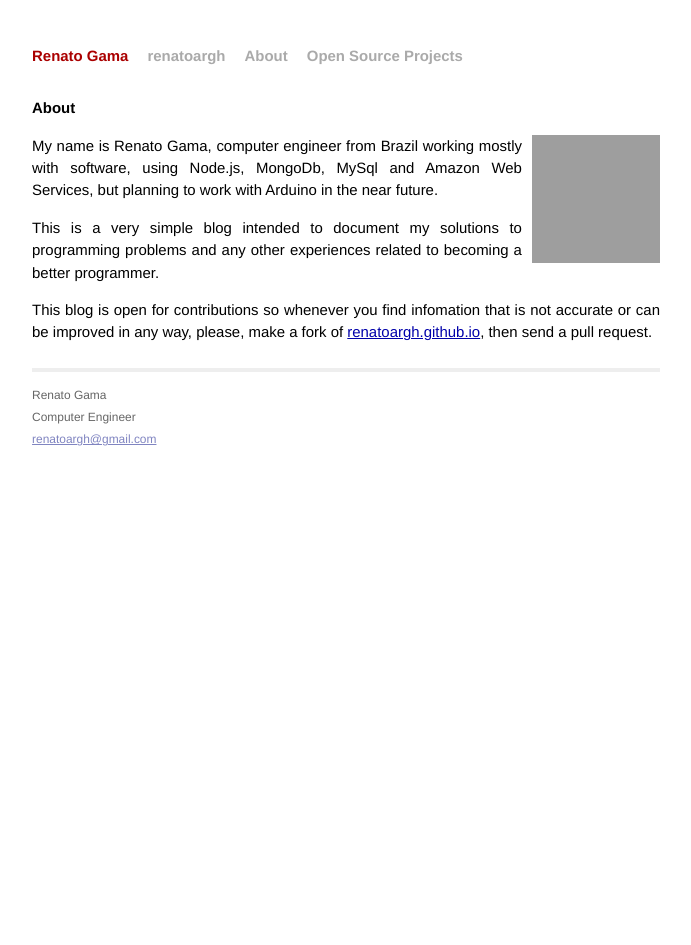
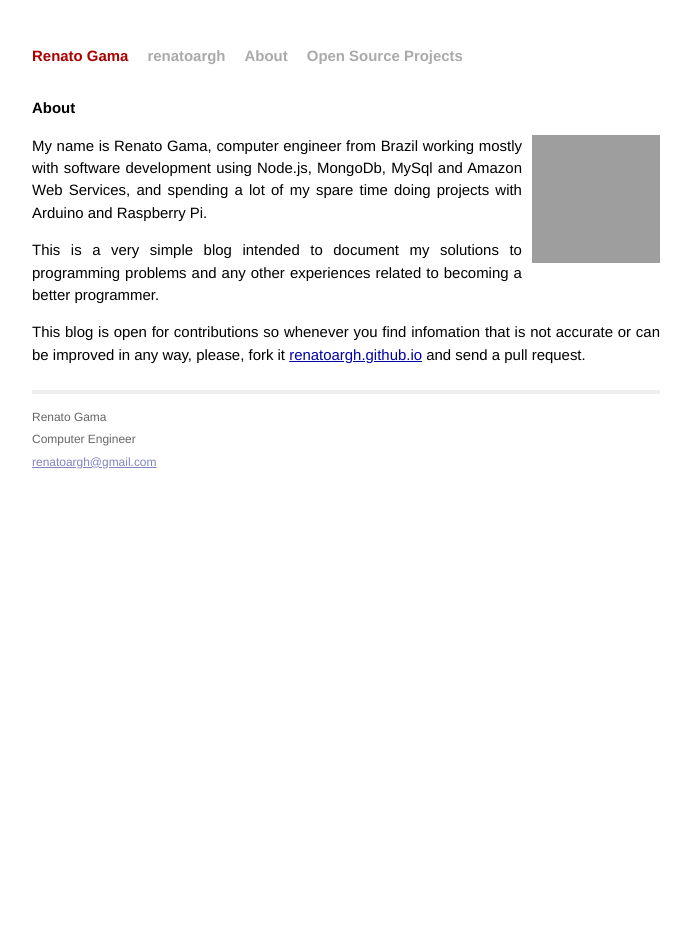
Before and after one commit to renatoargh/renatoargh.github.io, a Jekyll site: the page built from about/index.md, in a window 1280 px wide. Shown: the whole page, without its empty margins (294-985 px from the left). Built offline with Jekyll 4.4.1, drawn with Linux system fonts in a browser that asks for light colours; Markdown is read by kramdown in place of the engine named in the settings; grey boxes are pictures that could not be loaded.

Commit message:
Update index.md

```diff
--- a/about/index.md
+++ b/about/index.md
@@ -6,9 +6,8 @@ title: About
 <img src="https://www.gravatar.com/avatar/e5c3912f727b5788f229e2be8e8d65e2?s=128&d=identicon&r=PG" align="right" style="margin-left: 10px;"/>
 
 My name is Renato Gama, computer engineer from Brazil
-working mostly with software, using Node.js, MongoDb, MySql and Amazon Web Services, but planning to work with
-Arduino in the near future.
+working mostly with software development using Node.js, MongoDb, MySql and Amazon Web Services, and spending a lot of my spare time doing projects with Arduino and Raspberry Pi.
 
 This is a very simple blog intended to document my solutions to programming problems and any other experiences related to becoming a better programmer.
 
-This blog is open for contributions so whenever you find infomation that is not accurate or can be improved in any way, please, make a fork of [renatoargh.github.io](https://github.com/renatoargh/renatoargh.github.io), then send a pull request.
+This blog is open for contributions so whenever you find infomation that is not accurate or can be improved in any way, please, fork it [renatoargh.github.io](https://github.com/renatoargh/renatoargh.github.io) and send a pull request.
```
